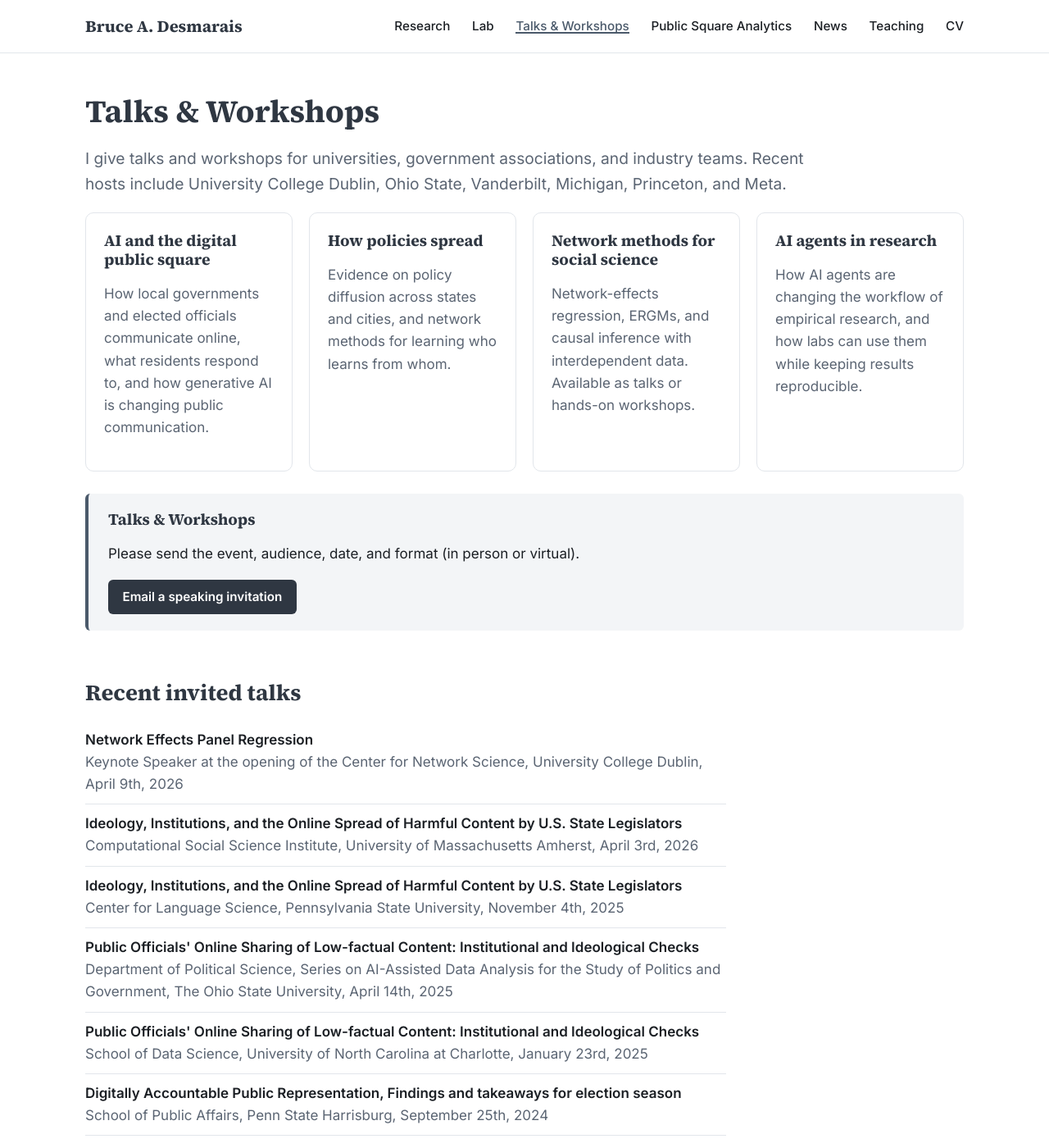
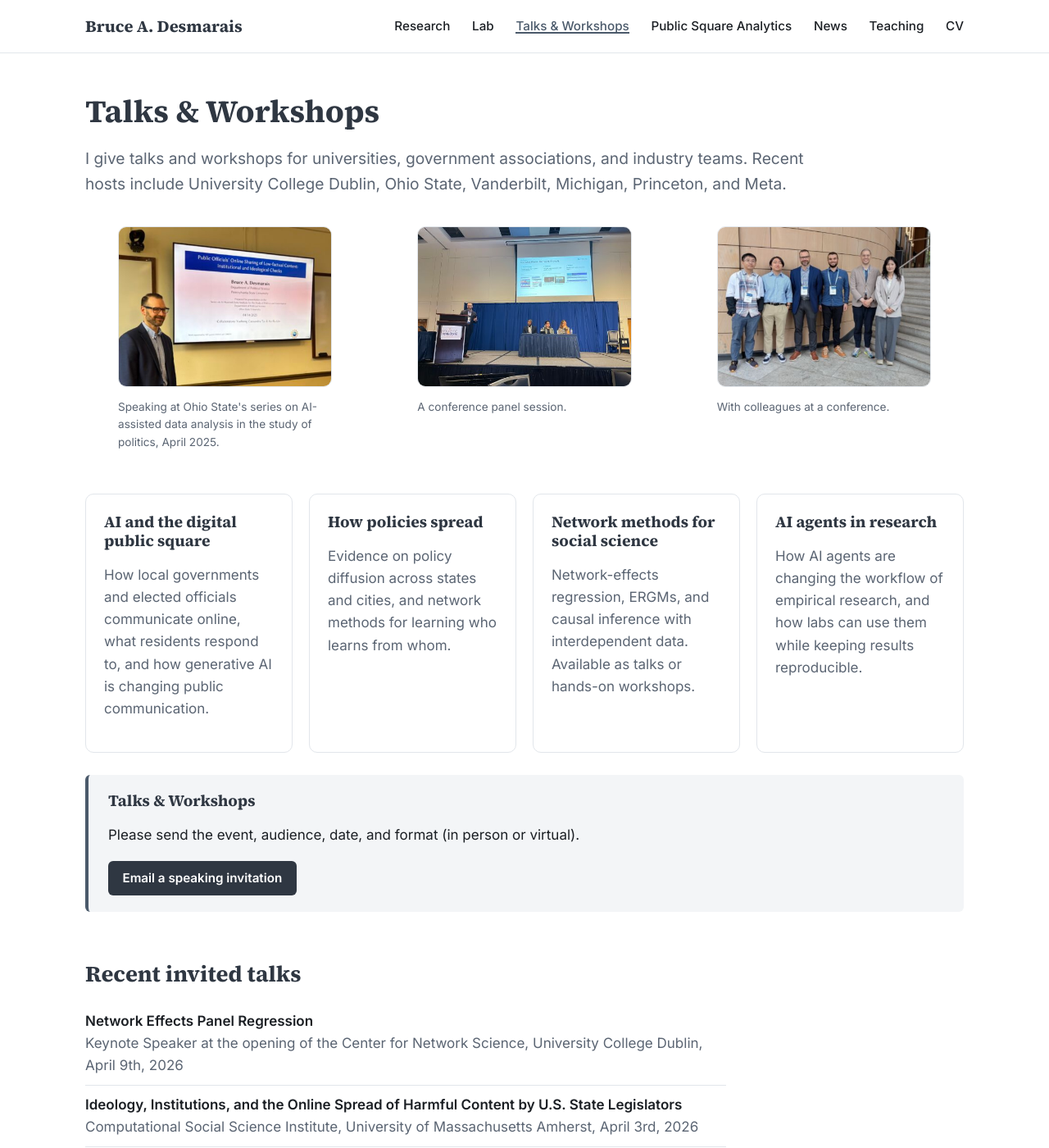
Before and after one commit to bdesmarais/brucedesmarais-site, a Jekyll site: the page built from speaking.html, in a window 1280 px wide and 1400 px high. Shown: the whole window at 82% size. Built offline with Jekyll 4.4.1, drawn with Linux system fonts in a browser that asks for light colours.

Commit message:
Talks & Workshops: photo gallery from LinkedIn (Ohio State talk, panel, conference group)
Co-Authored-By: Claude Opus 5.5 <noreply@anthropic.com>

```diff
--- a/assets/css/site.css
+++ b/assets/css/site.css
@@ -134,6 +134,8 @@ h3 { font-size: 1.2rem; margin: 1.2em 0 .3em; }
 figcaption { font-size: .85rem; color: var(--muted); margin-top: .4em; }
 .gallery { display: grid; grid-template-columns: repeat(auto-fit, minmax(420px, 1fr)); gap: 24px; margin: 0 0 2em; }
 .gallery img { width: 100%; aspect-ratio: 4/3; object-fit: contain; background: #fff; border: 1px solid var(--line); border-radius: 10px; }
+.gallery.photos { grid-template-columns: repeat(auto-fit, minmax(260px, 1fr)); }
+.gallery.photos img { object-fit: cover; background: var(--soft); }
 .funders { display: grid; grid-template-columns: repeat(auto-fit, minmax(300px, 1fr)); gap: 22px; }
 .funder { border: 1px solid var(--line); border-radius: 10px; overflow: hidden; background: #fff; }
 .funder .logo { height: 150px; display: flex; align-items: center; justify-content: center; background: var(--soft); }
--- a/speaking.html
+++ b/speaking.html
@@ -4,6 +4,12 @@ permalink: /speaking/
 description: Invite Bruce A. Desmarais to speak on AI and government communication, policy diffusion, network analysis, and social data science. Recent invited talks and media coverage.
 lede: I give talks and workshops for universities, government associations, and industry teams. Recent hosts include University College Dublin, Ohio State, Vanderbilt, Michigan, Princeton, and Meta.
 ---
+<div class="gallery photos">
+  <figure><img src="{{ '/assets/img/talks/ohio-state-2025.jpg' | relative_url }}" alt="Bruce Desmarais beside his title slide on public officials' sharing of low-factual content" loading="lazy"><figcaption>Speaking at Ohio State's series on AI-assisted data analysis in the study of politics, April 2025.</figcaption></figure>
+  <figure><img src="{{ '/assets/img/talks/panel.jpg' | relative_url }}" alt="A conference panel session, with a speaker at the podium and three panelists at a table" loading="lazy"><figcaption>A conference panel session.</figcaption></figure>
+  <figure><img src="{{ '/assets/img/talks/conference-group.jpg' | relative_url }}" alt="Bruce Desmarais with five colleagues at a conference" loading="lazy"><figcaption>With colleagues at a conference.</figcaption></figure>
+</div>
+
 <div class="cards">
   <div class="card"><h3>AI and the digital public square</h3><p class="muted">How local governments and elected officials communicate online, what residents respond to, and how generative AI is changing public communication.</p></div>
   <div class="card"><h3>How policies spread</h3><p class="muted">Evidence on policy diffusion across states and cities, and network methods for learning who learns from whom.</p></div>
```
Also changed, not shown: assets/img/talks/conference-group.jpg (added), assets/img/talks/ohio-state-2025.jpg (added), assets/img/talks/panel.jpg (added).
